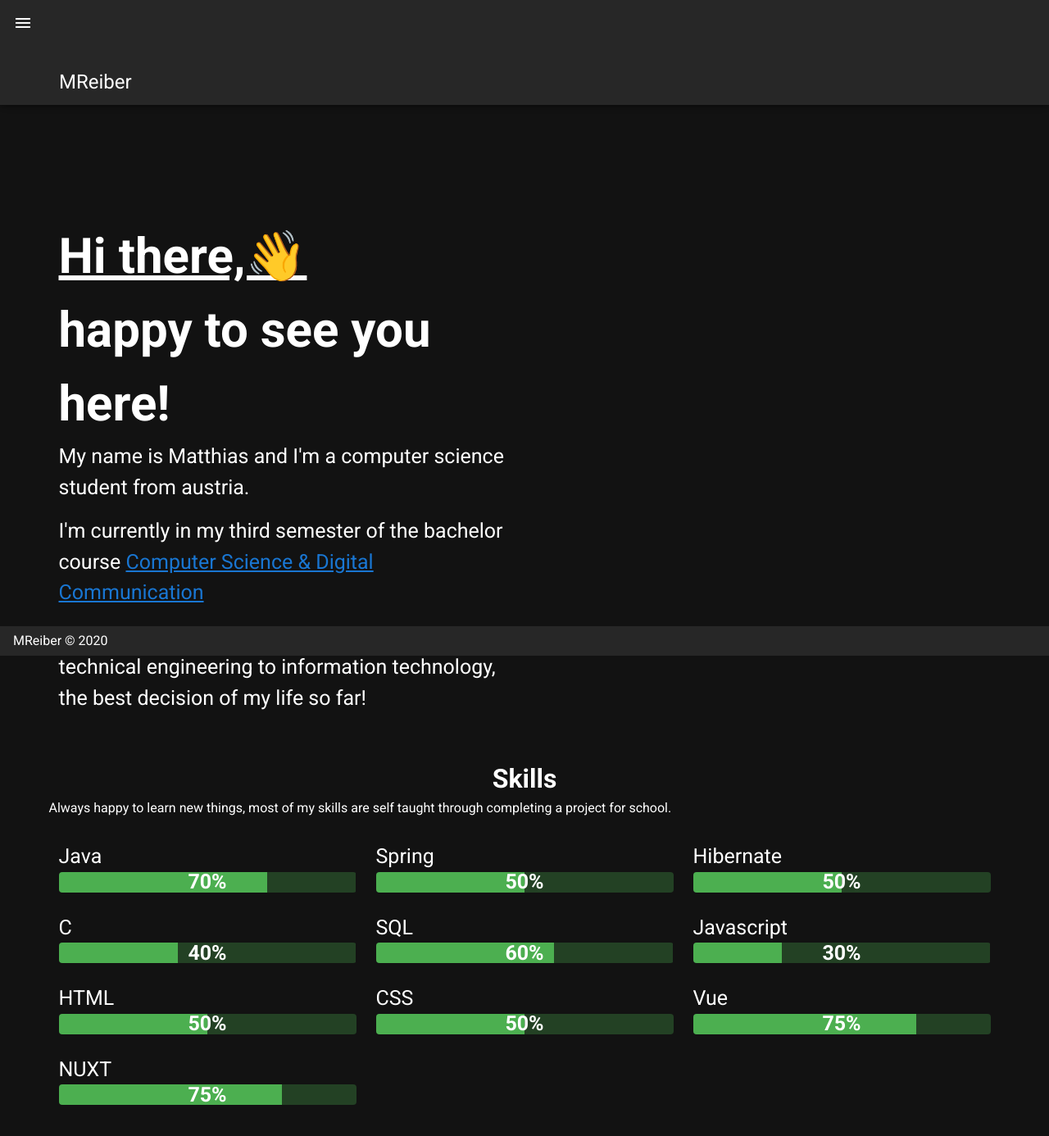
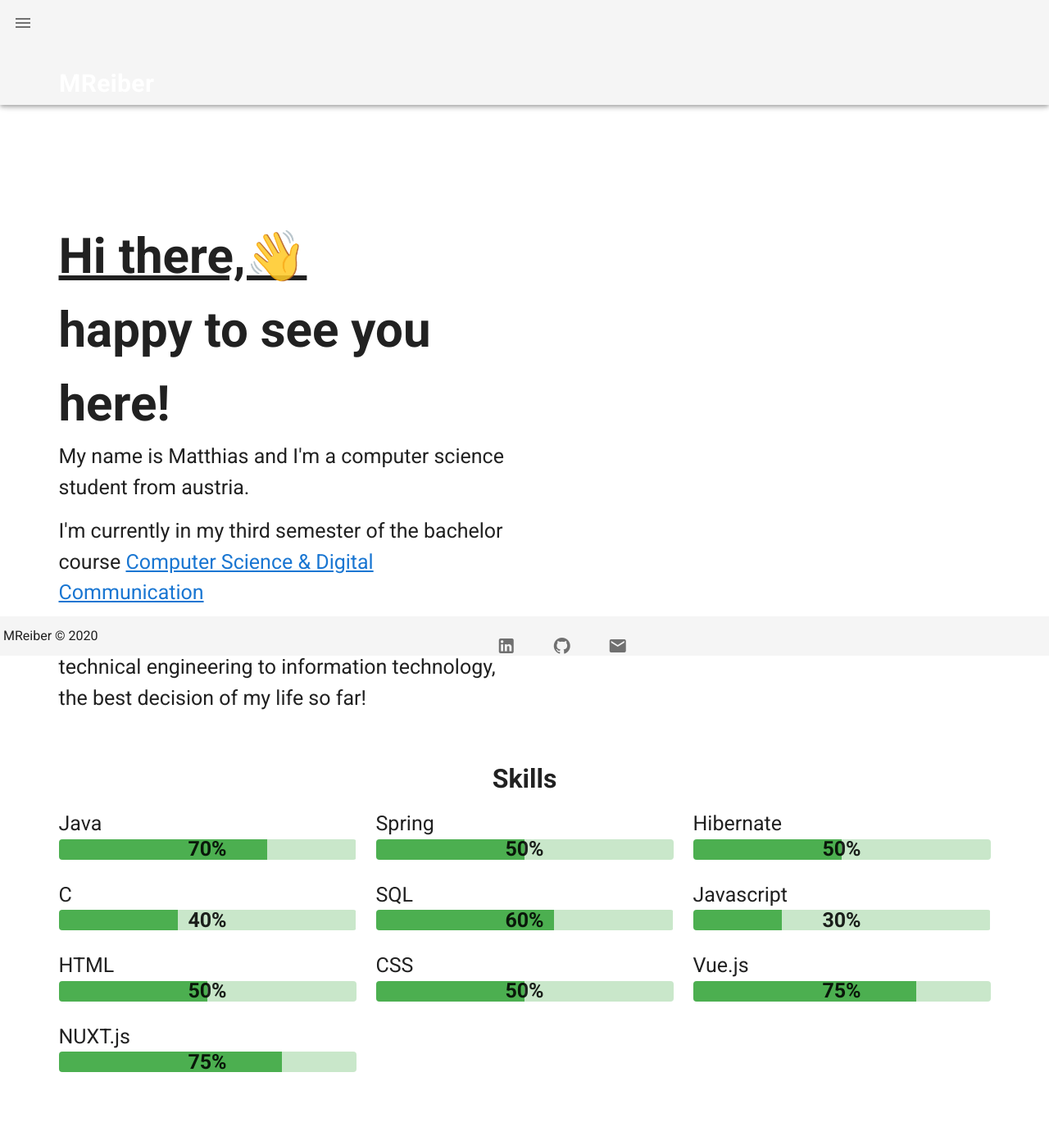
Before and after one commit to Chrono666/my-website, a Nuxt app: page / in a window 1280 px wide. Shown: the top 1386 px of the page at 82% size. Built offline with nearby package versions, Linux system fonts and the light colour scheme.

Commit message:
landing page finished

```diff
--- /dev/null
+++ b/components/Navigation/Footer.vue
@@ -0,0 +1,38 @@
+<template>
+  <v-footer fixed app>
+    <v-row>
+      <span>MReiber &copy; {{ new Date().getFullYear() }}</span>
+    </v-row>
+    <v-row>
+      <div v-for="(link, i) in links" :key="i">
+        <v-btn :href="link.to" class="mx-4" icon>
+          <v-icon size="24px">{{ link.icon }}</v-icon>
+        </v-btn>
+      </div>
+    </v-row>
+  </v-footer>
+</template>
+
+<script>
+export default {
+  data() {
+    return {
+      links: [
+        {
+          icon: 'mdi-linkedin',
+          to: 'linkedin.com/in/matthias-schmid-kietreiber-b824721b4',
+        },
+        {
+          icon: 'mdi-github',
+          to: 'https://github.com/Chrono666/',
+        },
+        {
+          icon: 'mdi-email',
+          to: 'mailto:matthias.schmid.k@web.de',
+        },
+      ],
+      icons: ['mdi-linkedin', 'mdi-github', 'mdi-email'],
+    }
+  },
+}
+</script>
--- a/layouts/default.vue
+++ b/layouts/default.vue
@@ -29,7 +29,11 @@
         class="drawer-toggle"
         @click.stop="drawer = !drawer"
       />
-      <v-toolbar-title @click="$router.push('/')" v-text="title" />
+      <v-toolbar-title
+        class="title"
+        @click="$router.push('/')"
+        v-text="title"
+      />
       <v-spacer />
       <v-tabs
         class="navigation-items"
@@ -50,6 +54,9 @@
           <v-icon>{{ item.icon }}</v-icon>
           {{ item.title }}
         </v-tab>
+        <v-btn icon @click="goDark = !goDark">
+          <v-icon>mdi-brightness-4</v-icon>
+        </v-btn>
       </v-tabs>
     </v-app-bar>
     <v-main>
@@ -57,14 +64,16 @@
         <nuxt />
       </v-container>
     </v-main>
-    <v-footer fixed app>
-      <span>MReiber &copy; {{ new Date().getFullYear() }}</span>
-    </v-footer>
+    <Footer />
   </v-app>
 </template>
 
 <script>
+import Footer from '@/components/Navigation/Footer'
 export default {
+  components: {
+    Footer,
+  },
   data() {
     return {
       drawer: false,
@@ -76,7 +85,7 @@ export default {
         },
         {
           icon: 'mdi-script-text-outline',
-          title: 'Curriculum Vitae',
+          title: 'Resume',
           to: '/cv',
         },
         {
@@ -92,10 +101,17 @@ export default {
 </script>
 
 <style scoped>
+.title {
+  font-size: 30px !important;
+  font-weight: bold !important;
+  color: white !important;
+}
+
 .navigation-items {
   display: none;
   max-width: 50%;
 }
+
 @media (min-width: 1300px) {
   .drawer-toggle {
     display: none;
--- a/nuxt.config.js
+++ b/nuxt.config.js
@@ -71,7 +71,7 @@ export default {
   vuetify: {
     customVariables: ['~/assets/variables.scss'],
     theme: {
-      dark: true,
+      dark: false,
       themes: {
         dark: {
           primary: colors.blue.darken2,
--- /dev/null
+++ b/pages/cv/index.vue
@@ -0,0 +1,3 @@
+<template>
+  <div></div>
+</template>
--- a/pages/index.vue
+++ b/pages/index.vue
@@ -40,15 +40,9 @@
       <h1 class="text-center">Skills</h1>
     </v-row>
     <v-row>
-      <p>
-        Always happy to learn new things, most of my skills are self taught
-        through completing a project for school.
-      </p>
-    </v-row>
-    <v-row justify="right" align="right">
       <v-col
-        v-for="skill in skills"
-        :key="skill"
+        v-for="(skill, i) in skills"
+        :key="i"
         cols="12"
         sm="4"
         class="normalText"
@@ -110,11 +104,11 @@ export default {
           progress: 50,
         },
         {
-          tile: 'Vue',
+          tile: 'Vue.js',
           progress: 75,
         },
         {
-          tile: 'NUXT',
+          tile: 'NUXT.js',
           progress: 75,
         },
       ],
```
Also changed, not shown: pages/projects/index.vue (added).
